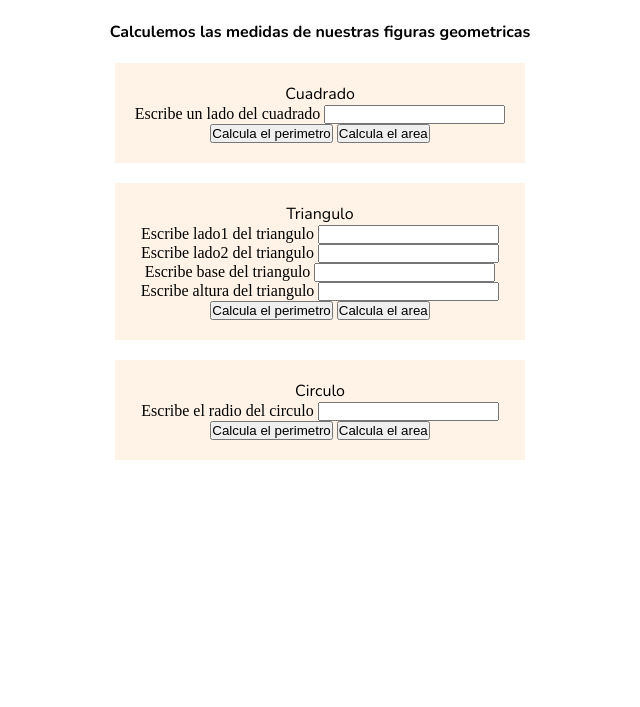
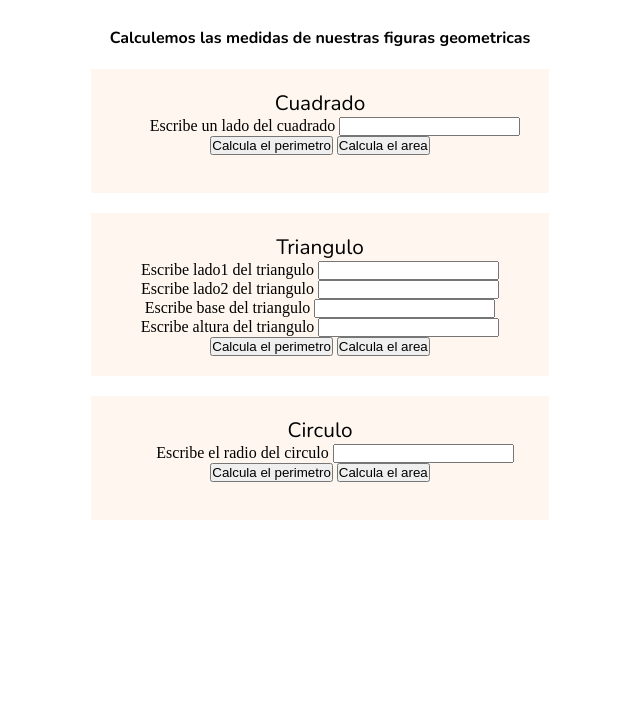
Before and after one commit to Marifelf5/platzi-curso-pactico-javascript, a plain HTML site: page figura.html in a window 1280 px wide. Shown: the part 93-800 px from the top of the page, without its empty margins (320-960 px from the left). Drawn offline with nearby package versions, Linux system fonts and the light colour scheme.

Commit message:
agregar estilos al taller 2

```diff
--- a/figura.html
+++ b/figura.html
@@ -32,6 +32,7 @@
               <div>
                   <button type="button" onclick="calcularPerimetroCuadrado()">Calcula el perimetro </button>
                    <button type="button" onclick="calcularAreaCuadrado()" >Calcula el area </button>
+                <p id="cuadradoPerimetro"></p>
               </div>
             </label>
             </form>
--- a/figura.js
+++ b/figura.js
@@ -6,6 +6,7 @@ console.group("cuadrados");
 function perimetroCuadrado(lado) {
  return (lado *4);
 }
+
 perimetroCuadrado()
 //console.log("El perimetro del cuadrado mide: " + perimetroCuadrado + " cm");
 
--- a/style.css
+++ b/style.css
@@ -34,10 +34,15 @@ h2{
 
     margin:20px 20px;
     padding: 20px 20px;
-    background-color:#FFF3E8;
+    background-color:#fff7ef;
 }
 
 
 p{
-    font-family: 'Nunito', sans-serif;;
+    font-family: 'Nunito', sans-serif;
+    font-size: 1.3rem;
 }
+
+label{
+    margin:30px;
+}
```
Also changed, not shown: tienda.html (+1 -1 lines).
